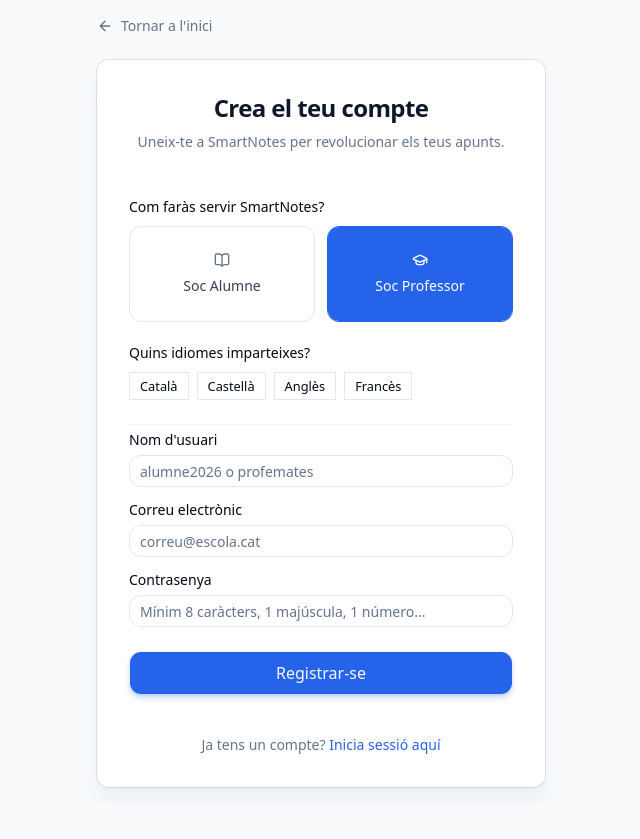
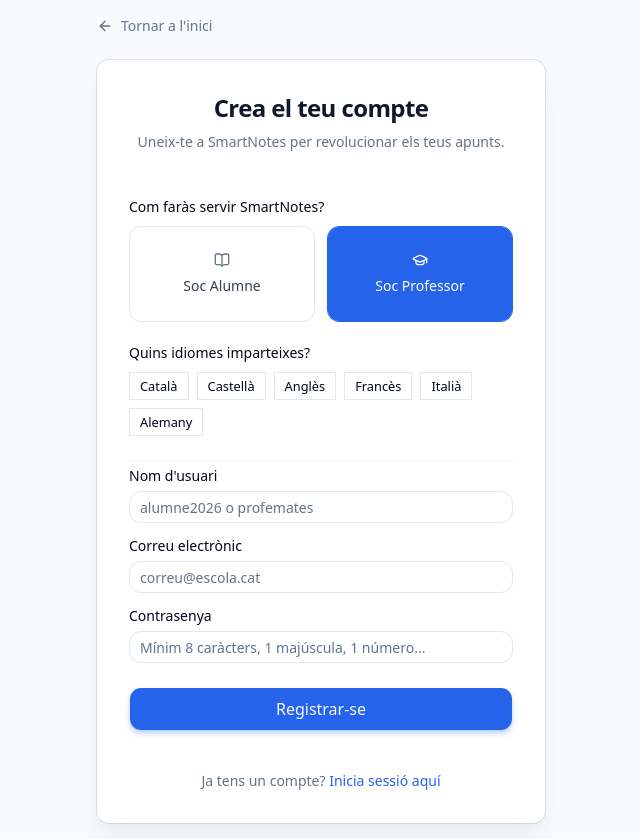
Before and after one commit to Pol-821/SmartNotes, a React (Vite) app in the folder smartnotes-web/: page /register in a window 1280 px wide. Both pictures are taken after a click on the button "Soc Professor". Shown: the whole page, without its empty margins (319-959 px from the left). Before the commit the page ends 803 px from the top, so only its background shows below. Built offline with nearby package versions, Linux system fonts and the light colour scheme.

Commit message:
fix: RegisterScreen uses language codes instead of full names

```diff
--- a/smartnotes-web/src/pages/RegisterScreen.tsx
+++ b/smartnotes-web/src/pages/RegisterScreen.tsx
@@ -34,11 +34,20 @@
     else navigate('/notes');
   }, [navigate]);
 
-  const toggleLanguage = (lang: string) => {
-    if (languages.includes(lang)) {
-      setLanguages(languages.filter(l => l !== lang));
+  const AVAILABLE_LANGUAGES = [
+    { code: 'ca', name: 'Català' },
+    { code: 'es', name: 'Castellà' },
+    { code: 'en', name: 'Anglès' },
+    { code: 'fr', name: 'Francès' },
+    { code: 'it', name: 'Italià' },
+    { code: 'de', name: 'Alemany' },
+  ];
+
+  const toggleLanguage = (code: string) => {
+    if (languages.includes(code)) {
+      setLanguages(languages.filter(l => l !== code));
     } else {
-      setLanguages([...languages, lang]);
+      setLanguages([...languages, code]);
     }
   };
 
@@ -131,19 +140,19 @@
               <div className="space-y-3 animate-in fade-in slide-in-from-top-2 duration-300">
                 <Label>Quins idiomes imparteixes?</Label>
                 <div className="flex flex-wrap gap-2">
-                  {['Català', 'Castellà', 'Anglès', 'Francès'].map((lang) => {
-                    const isSelected = languages.includes(lang);
+                  {AVAILABLE_LANGUAGES.map((lang) => {
+                    const isSelected = languages.includes(lang.code);
                     return (
                       <Button
-                        key={lang}
+                        key={lang.code}
                         type="button"
                         variant={isSelected ? 'default' : 'outline'}
                         size="sm"
                         className={isSelected ? 'bg-slate-800' : 'bg-white'}
-                        onClick={() => toggleLanguage(lang)}
+                        onClick={() => toggleLanguage(lang.code)}
                       >
                         {isSelected && <Check className="mr-1.5 h-3 w-3" />}
-                        {lang}
+                        {lang.name}
                       </Button>
                     );
                   })}
```
